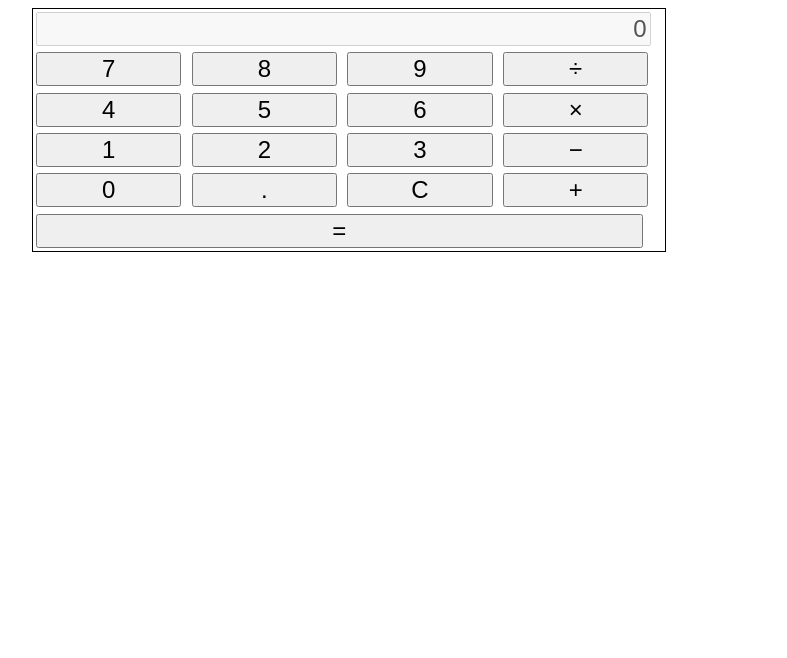
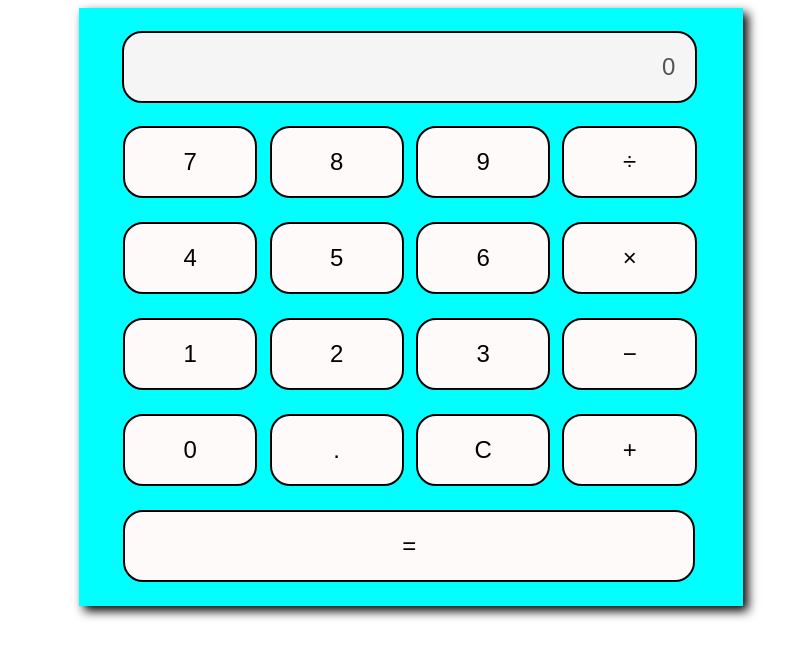
Before and after one commit to Ahtisham-Mohsin/calculator, a plain HTML site: page index.html in a window 1280 px wide. Shown: the whole page, without its empty margins (229-1016 px from the left). Drawn offline with Linux system fonts and the light colour scheme.

Commit message:
changing css

```diff
--- a/index.html
+++ b/index.html
@@ -4,20 +4,30 @@
 <meta charset="UTF-8" />
 <title>Calculator</title>
 <style>
-  input, button { font-size: 1.5rem; }
-  input { width: 96%; margin: 0.5%; text-align: right; }
+
+  input, button { font-size: 1.5rem; border-radius: 20px;padding: 20px; }
+  input { width: 91%; margin: 0.5%; text-align: right; border: 2px solid black;background-color: whitesmoke;}
   button {
     width: 23%;
-    margin: 0.5%;
-    box-sizing: border-box;
+    margin: 0.7%;
+    margin-top: 20px !important;
+    background-color:snow;
+    border: 2px solid black;
+
   }
   #equals {
-    width: 96%;
+    width: 98%;
   }
   .Calculator{
-    margin: 0% 20%;
-    width: 50%;
-    border: 1px solid black;
+    display: flex;
+    flex-direction: column;
+    justify-content: center;
+    background-color: aqua;
+    padding: 20px 40px;
+    margin-left:300px;
+    margin-right: 300px;
+     box-shadow: 5px 5px 10px black;
+
   }
 </style>
 </head>
```
